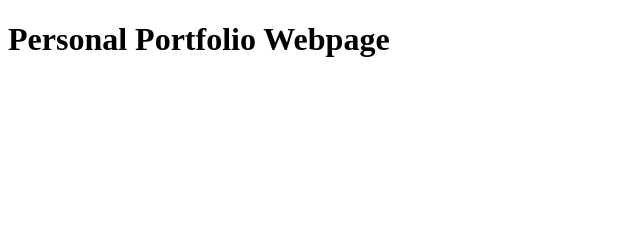
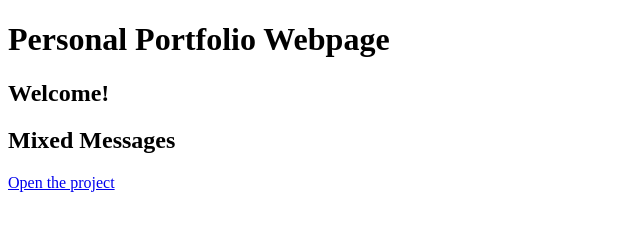
Before and after one commit to gnzlplcs/personal-portfolio-fccproject, a plain HTML site: page index.html in a window 1280 px wide. Shown: the whole page, without its empty margins (0-640 px from the left). Drawn offline with Linux system fonts and the light colour scheme.

Commit message:
✅ user stories 2-5 completed

```diff
--- a/index.html
+++ b/index.html
@@ -11,7 +11,15 @@
     <h1>Personal Portfolio Webpage</h1>
   </header>
   <main>
-    <section id="welcome-section"></section>
+    <section id="welcome-section">
+      <h1>Welcome!</h1>
+    </section>
+    <section id="projects">
+      <div class="project-tile">
+        <h2>Mixed Messages</h2>
+        <a href="https://gnzlplcs.github.io/mixed-messages/" target="_blank">Open the project</a>
+      </div>
+    </section>
   </main>
   <footer></footer>
 </body>
```
